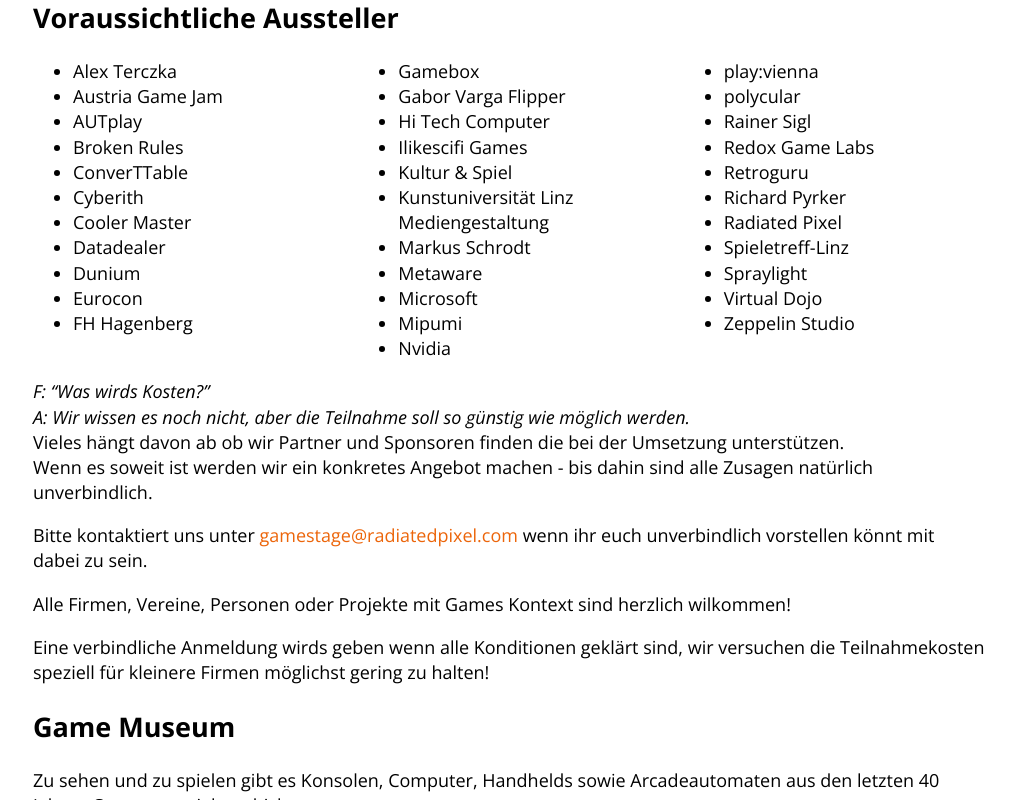
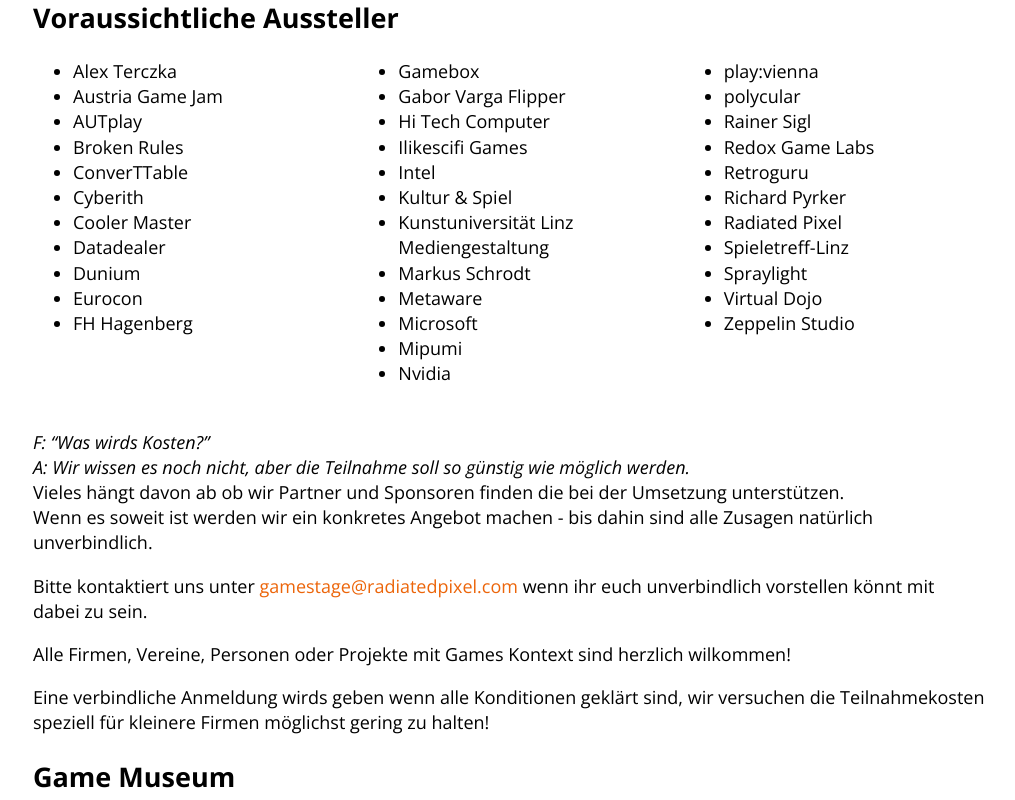
Before and after one commit to Lorti/gsexpo, a Jekyll site: the page built from index.html, in a window 1280 px wide and 900 px high, scrolled down 1313 px, cut to the strip 100-900 px from the top of the window. Shown: the whole strip, without its empty margins (131-1146 px from the left). Built offline with Jekyll 4.4.1, drawn with Linux system fonts in a browser that asks for light colours; nearby versions of some CDN libraries; Markdown is read by kramdown in place of the engine named in the settings.

Commit message:
Update exhibitors.markdown

```diff
--- a/_includes/exhibitors.markdown
+++ b/_includes/exhibitors.markdown
@@ -22,6 +22,7 @@
        <li>Gabor Varga Flipper</li>
        <li>Hi Tech Computer</li>
        <li>Ilikescifi Games</li>
+       <li>Intel</li>
        <li>Kultur & Spiel</li>
        <li>Kunstuniversität Linz Mediengestaltung</li>
        <li>Markus Schrodt</li>
@@ -47,11 +48,12 @@
      </ul>
    </div>
 </div>
+<br/>
 <em>F: "Was wirds Kosten?"</em>
 <em>A: Wir wissen es noch nicht, aber die Teilnahme soll so günstig wie möglich werden.</em>
 Vieles hängt davon ab ob wir Partner und Sponsoren finden die bei der Umsetzung unterstützen.
 Wenn es soweit ist werden wir ein konkretes Angebot machen - bis dahin sind alle Zusagen natürlich unverbindlich.
-
+<br/>
 
 
 Bitte kontaktiert uns unter [gamestage@radiatedpixel.com](mailto:gamestage@radiatedpixel.com) wenn ihr euch unverbindlich vorstellen könnt mit dabei zu sein.
```
